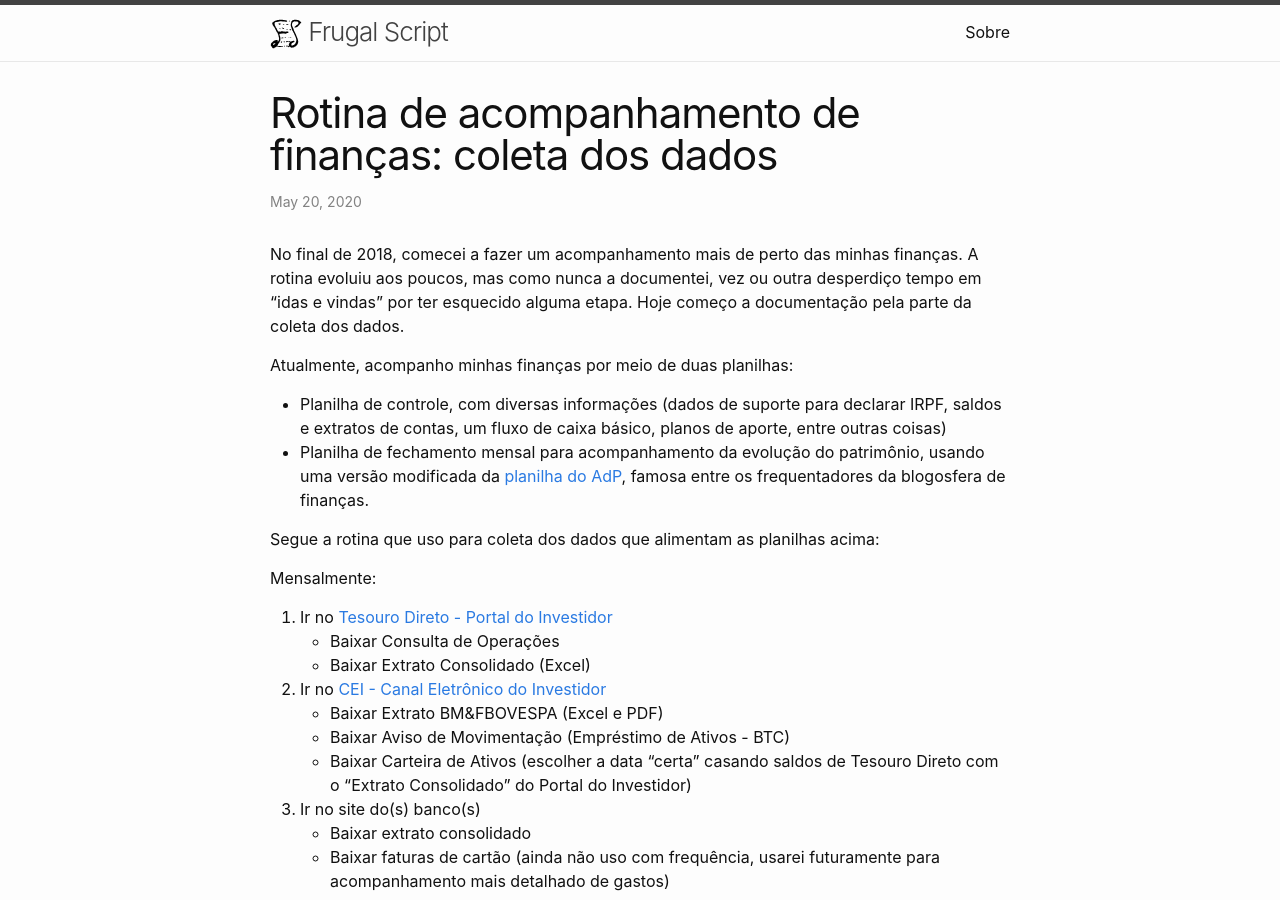
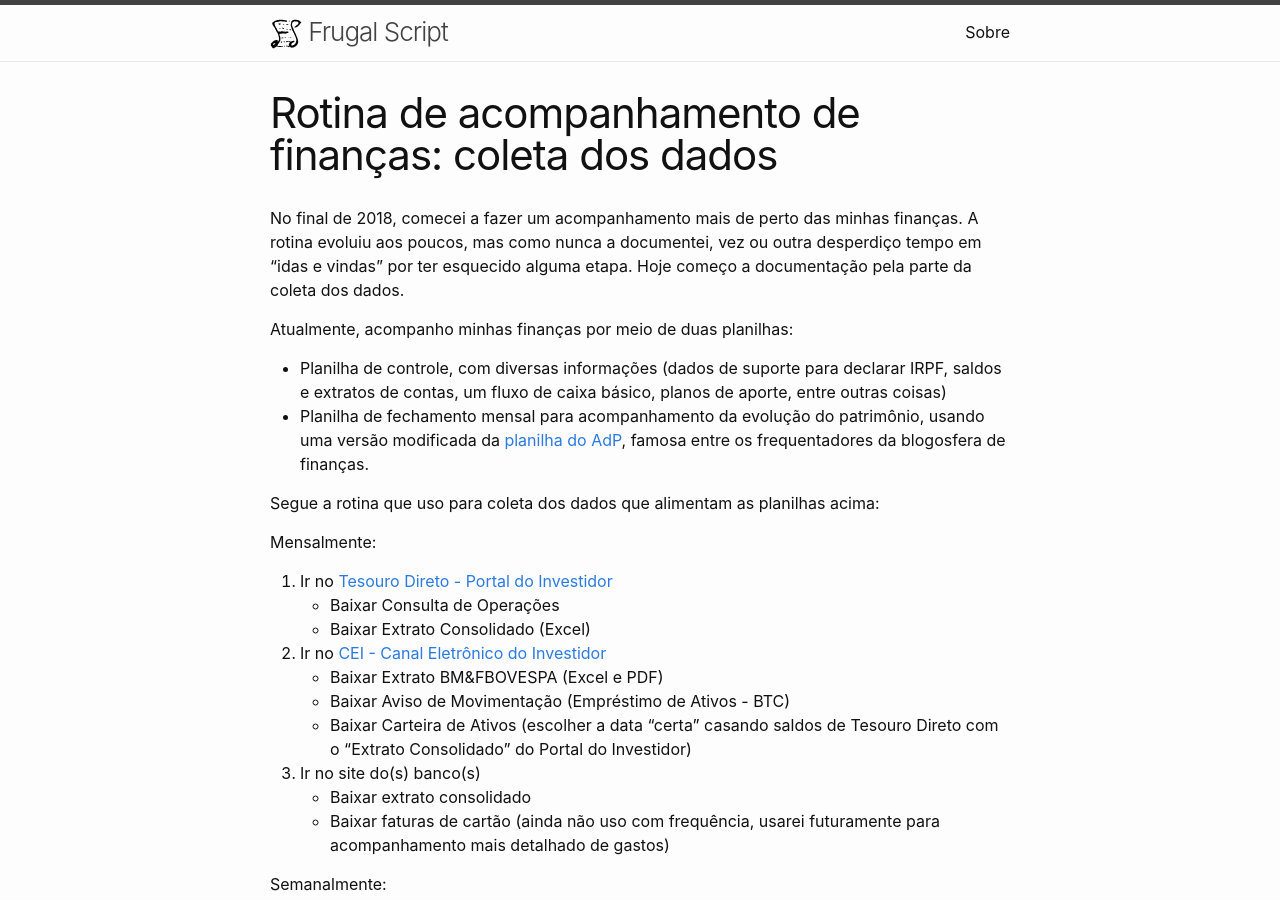
Before and after one commit to lizardo/frugal-script, a Jekyll site: the page built from _posts/2020-05-20-rotina-de-acompanhamento-de-financas-coleta-dos-dados.md, in a window 1280 px wide and 900 px high. Built offline with Jekyll 4.4.1, drawn with Linux system fonts in a browser that asks for light colours; nearby versions of some CDN libraries.

Commit message:
Remove date from posts (text and URL)
Keep date only on index page. The idea is to avoid the impression that
texts will follow a cronological order or be time sensitive. I expect to
keep texts as most "up-to-date" as possible.

```diff
--- a/_config.yml
+++ b/_config.yml
@@ -3,7 +3,7 @@ description: > # ignore newlines until next field
   Libere tempo, automatize tarefas.
 
 show_excerpts: true
-permalink: pretty
+permalink: /:title/
 lang: pt-br
 
 minima:
--- a/_layouts/post.html
+++ b/_layouts/post.html
@@ -5,14 +5,6 @@ layout: default
 
   <header class="post-header">
     <h1 class="post-title p-name" itemprop="name headline">{{ page.title | escape }}</h1>
-    <p class="post-meta">
-      <time class="dt-published" datetime="{{ page.date | date_to_xmlschema }}" itemprop="datePublished">
-        {%- assign date_format = site.minima.date_format | default: "%b %-d, %Y" -%}
-        {{ page.date | date: date_format }}
-      </time>
-      {%- if page.author -%}
-        • <span itemprop="author" itemscope itemtype="http://schema.org/Person"><span class="p-author h-card" itemprop="name">{{ page.author | escape }}</span></span>
-      {%- endif -%}</p>
   </header>
 
   <div class="post-content e-content" itemprop="articleBody">
```
